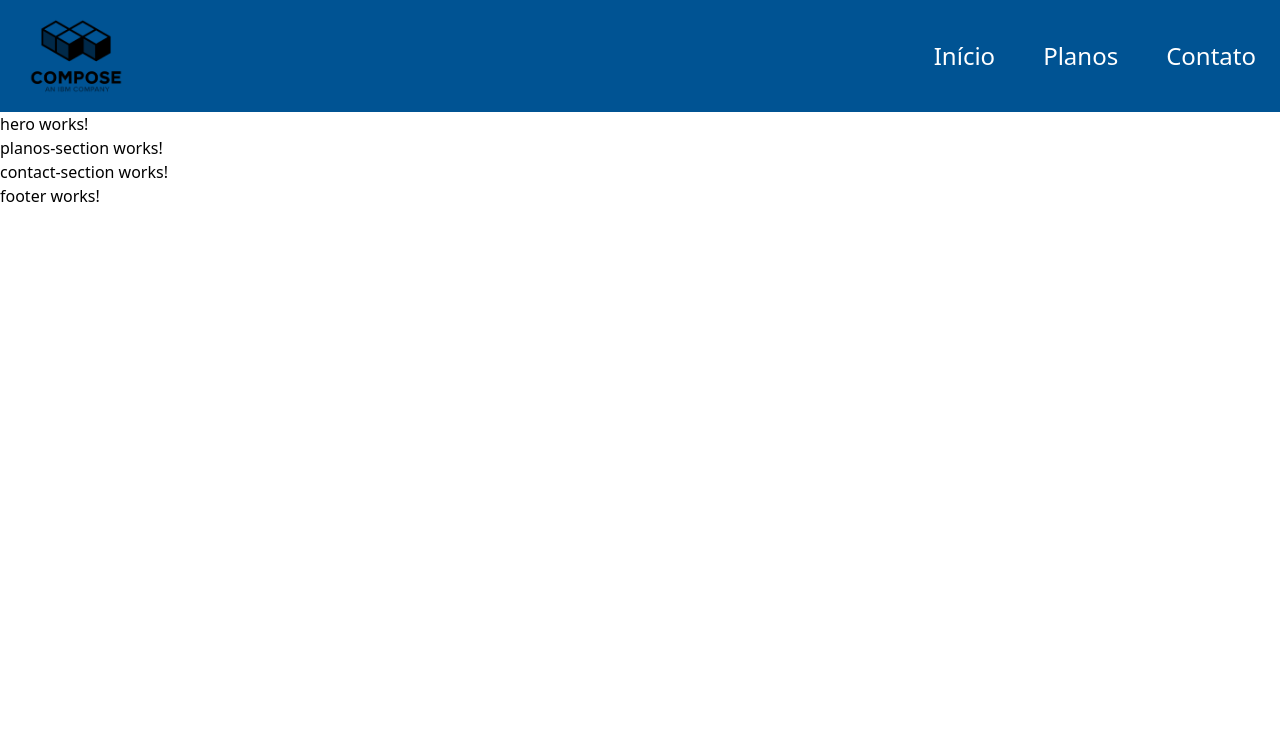
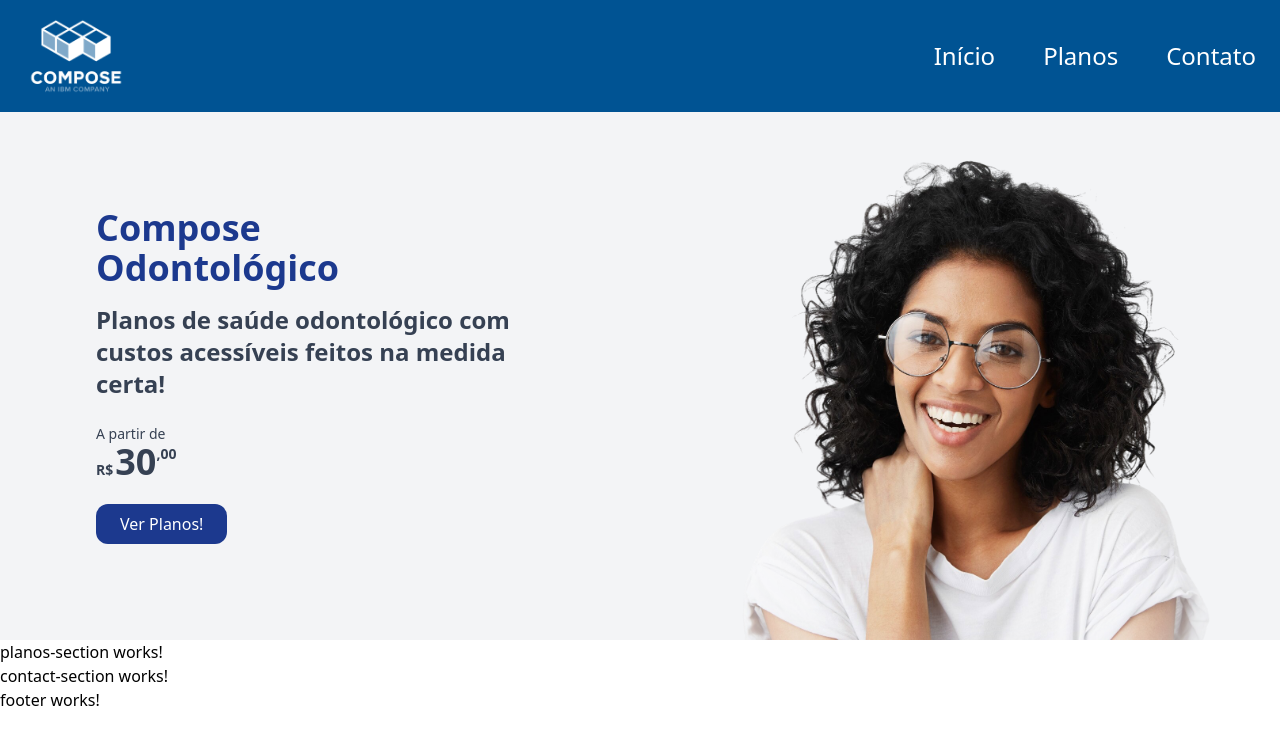
Before and after one commit to fabiords07/projeto-pdc-fullstack, an Angular app in the folder frontend/: page / in a window 1280 px wide. Shown: the top 744 px of the page. Built offline with nearby package versions, Linux system fonts and the light colour scheme.

Commit message:
feat: adds hero section

```diff
--- a/frontend/src/app/components/header/header.component.html
+++ b/frontend/src/app/components/header/header.component.html
@@ -9,7 +9,8 @@
            sm:max-h-16 sm:max-w-52
            md:max-h-20 md:max-w-56
            lg:max-h-18 lg:max-w-60
-           xl:max-h-24 xl:max-w-64"
+           xl:max-h-24 xl:max-w-64
+           brightness-0 invert"
       />
     </a>
 
--- a/frontend/src/app/components/hero/hero.component.html
+++ b/frontend/src/app/components/hero/hero.component.html
@@ -1 +1,39 @@
-<p>hero works!</p>
+<section class="bg-gray-100 py-12 md:py-0">
+  <div class="container mx-auto grid md:grid-cols-2 items-stretch gap-8 h-full">
+
+    <!-- Conteúdo de texto -->
+    <div class="flex flex-col justify-center px-6 py-12 md:p-24">
+      <h1 class="text-3xl md:text-4xl font-semibold text-blue-900 mb-4">
+        <span class="block">Compose</span>
+        <span class="block">Odontológico</span>
+      </h1>
+
+      <p class="text-lg md:text-xl lg:text-2xl text-gray-700 font-semibold">
+        <span class="block">Planos de saúde odontológico com custos acessíveis feitos na medida certa!</span>
+      </p>
+
+      <div class="my-6 flex flex-col font-semibold">
+        <span class="text-gray-700 text-sm font-medium">A partir de</span>
+        <div class="flex items-end">
+          <span class="text-sm font-bold text-gray-700 mr-0.5">R$</span>
+          <span class="text-4xl font-bold text-gray-700 leading-none">30</span>
+          <span class="text-sm font-bold text-gray-700 self-start">,00</span>
+        </div>
+      </div>
+
+      <a href="#planos" class="bg-blue-900 text-white px-6 py-2 rounded-xl font-medium hover:bg-blue-800 transition w-fit">
+        Ver Planos!
+      </a>
+    </div>
+
+    <!-- Imagem -->
+    <div class="hidden md:flex justify-center items-center h-full">
+      <img src="assets/images/smile.png"
+           alt="Compose Odontológico"
+           class="h-full w-auto object-contain md:object-cover"
+           style="mask-image: radial-gradient(circle at center, black 60%, transparent 100%);
+           -webkit-mask-image: radial-gradient(circle at center, black 60%, transparent 100%);"
+      >
+    </div>
+  </div>
+</section>
```
